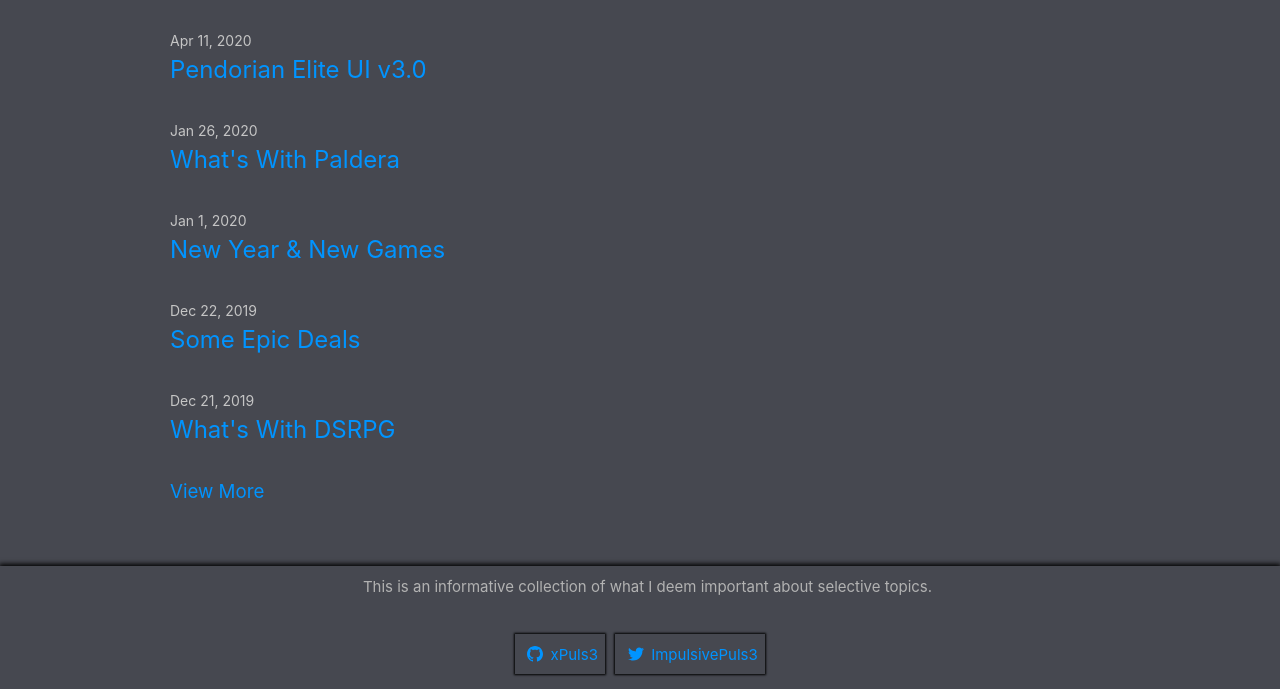
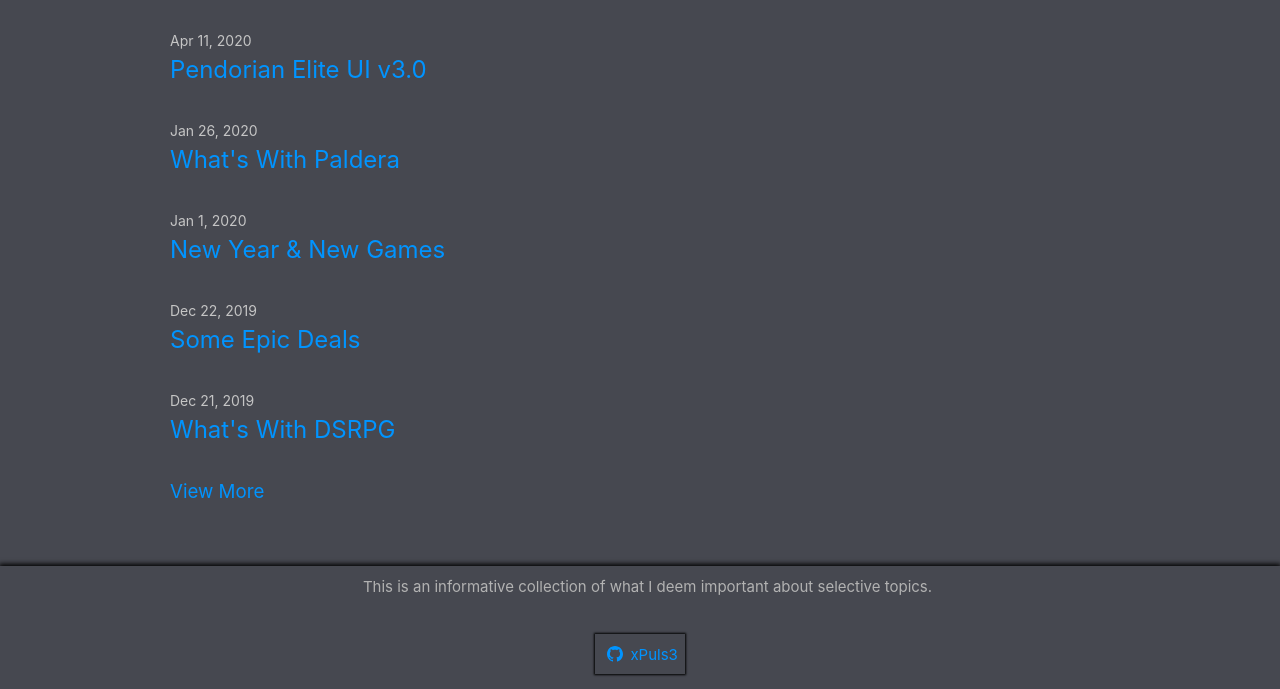
Before and after one commit to xPuls3/Blog, a plain HTML site: page index.html in a window 1280 px wide. Shown: the part 250-939 px from the top of the page. Drawn offline with Linux system fonts and the light colour scheme.

Commit message:
Update index.html

```diff
--- a/index.html
+++ b/index.html
@@ -95,7 +95,7 @@
             </div>
         </div>
 
-        <div class="social-links"><ul class="social-media-list"><li><a href="https://github.com/xPuls3"><svg class="svg-icon"><use xlink:href="/blog/assets/minima-social-icons.svg#github"></use></svg> <span class="username">xPuls3</span></a></li><li><a href="https://www.twitter.com/ImpulsivePuls3"><svg class="svg-icon"><use xlink:href="/blog/assets/minima-social-icons.svg#twitter"></use></svg> <span class="username">ImpulsivePuls3</span></a></li></ul>
+        <div class="social-links"><ul class="social-media-list"><li><a href="https://github.com/xPuls3"><svg class="svg-icon"><use xlink:href="/blog/assets/minima-social-icons.svg#github"></use></svg> <span class="username">xPuls3</span></a></li></ul>
 </div>
 
     </div>
```
